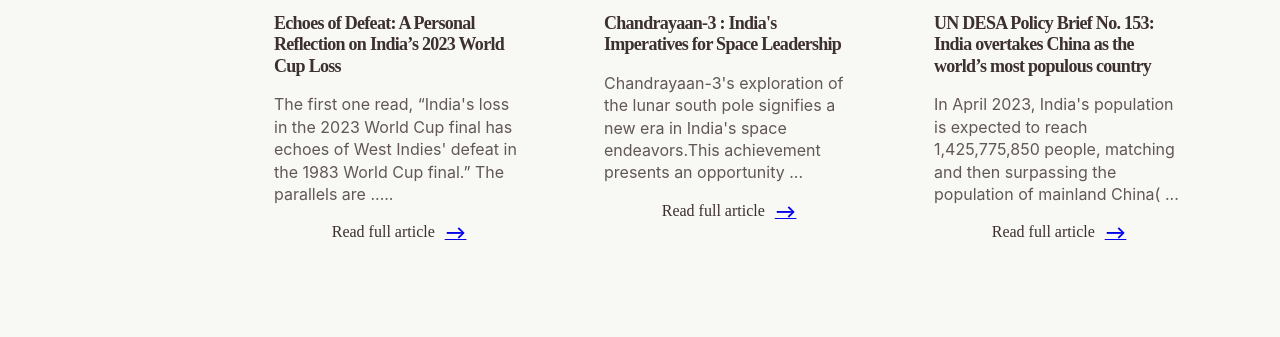
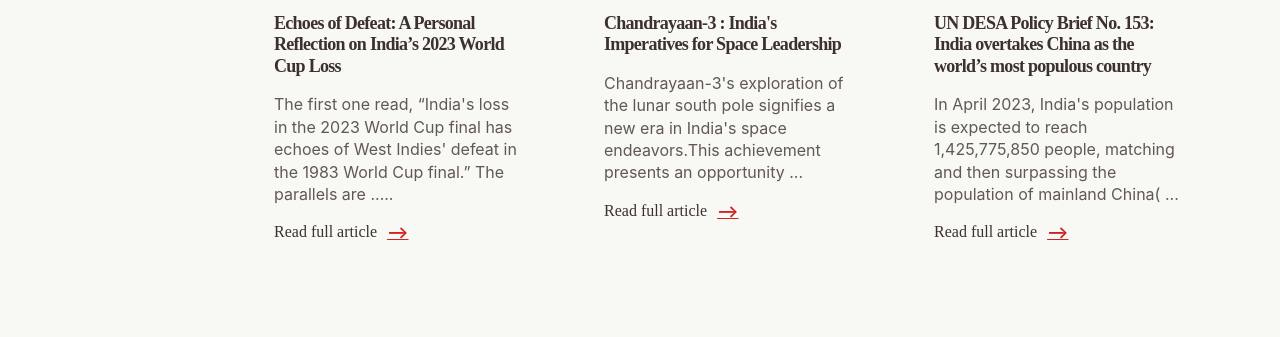
Before and after one commit to charishma-Rongali/HVAHackathon, a plain HTML site: page index.html in a window 1280 px wide. Shown: the part 602-939 px from the top of the page. Drawn offline with Linux system fonts and the light colour scheme.

Commit message:
style: adjust alignment of columns in index.css

```diff
--- a/index.css
+++ b/index.css
@@ -143,7 +143,7 @@ body {
 .row > .col {
   display: flex;
   flex-direction: column;
-  align-items: center;
+  align-items: flex-start;
   gap: 16px;
 }
 
@@ -189,7 +189,7 @@ img {
   line-height: 140%; /* 22.4px */
 }
 
-.read-more > .arrow {
+.read-more > .arrow a {
   color: var(--Dark-Red, #d02424);
   font-family: Inter;
   font-size: 16px;
```
